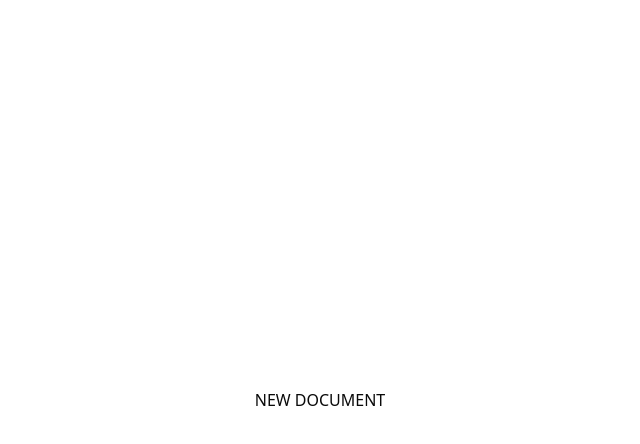
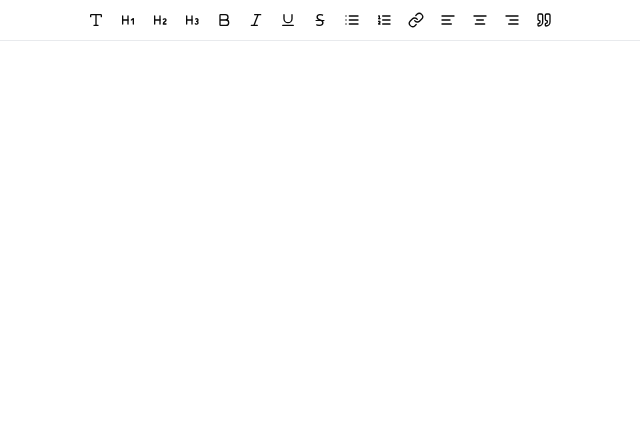
Before and after one commit to wmacall/montra-test, a Next.js app: page /new-document in a window 1280 px wide. Shown: the top 444 px of the page, without its empty margins (320-960 px from the left). Built offline with nearby package versions, Linux system fonts and the light colour scheme.

Commit message:
🚧 Start implementing editor

```diff
--- a/src/app/globals.css
+++ b/src/app/globals.css
@@ -120,3 +120,61 @@
     @apply bg-background text-foreground;
   }
 }
+
+.tiptap {
+  :first-child {
+    margin-top: 0;
+  }
+
+  blockquote {
+    border-left: 3px solid var(--color-border);
+    margin: 1.5rem 0;
+    padding-left: 1rem;
+  }
+}
+
+h1,
+h2,
+h3,
+h4,
+h5,
+h6 {
+  line-height: 1.1;
+  margin-top: 2.5rem;
+  text-wrap: pretty;
+}
+
+h1,
+h2 {
+  margin-top: 3.5rem;
+  margin-bottom: 1.5rem;
+}
+
+h1 {
+  font-size: 1.4rem;
+}
+
+h2 {
+  font-size: 1.2rem;
+}
+
+h3 {
+  font-size: 1.1rem;
+}
+
+h4,
+h5,
+h6 {
+  font-size: 1rem;
+}
+
+ul,
+ol {
+  padding: 0 1rem;
+  margin: 1.25rem 1rem 1.25rem 0.4rem;
+
+  li p {
+    margin-top: 0.25em;
+    margin-bottom: 0.25em;
+  }
+}
--- a/src/app/new-document/page.tsx
+++ b/src/app/new-document/page.tsx
@@ -1,7 +1,9 @@
+import { Editor } from "@/components/Editor";
+
 export default function NewDocumentPage() {
   return (
-    <div className="flex flex-col items-center justify-center w-full h-screen">
-      <p>NEW DOCUMENT</p>
+    <div className="flex flex-col w-full h-screen">
+      <Editor />
     </div>
   );
 }
--- /dev/null
+++ b/src/components/Editor/index.tsx
@@ -0,0 +1,157 @@
+"use client";
+import { ReactNode } from "react";
+import { useEditor, EditorContent, Editor as EditorType } from "@tiptap/react";
+import StarterKit from "@tiptap/starter-kit";
+import Underline from "@tiptap/extension-underline";
+import Link from "@tiptap/extension-link";
+import TextAlign from "@tiptap/extension-text-align";
+import Blockquote from "@tiptap/extension-blockquote";
+import Strike from "@tiptap/extension-strike";
+import Heading from "@tiptap/extension-heading";
+import Text from "@tiptap/extension-text";
+import Document from "@tiptap/extension-document";
+import Paragraph from "@tiptap/extension-paragraph";
+import OrderedList from "@tiptap/extension-ordered-list";
+import ListItem from "@tiptap/extension-list-item";
+import BulletList from "@tiptap/extension-bullet-list";
+import {
+  Bold,
+  Italic,
+  Underline as UnderlineIcon,
+  List,
+  ListOrdered,
+  Heading1,
+  Heading2,
+  Heading3,
+  Link as LinkIcon,
+  AlignLeft,
+  AlignCenter,
+  AlignRight,
+  Quote,
+  Type,
+} from "lucide-react";
+
+const toolbarButtons: {
+  icon: ReactNode;
+  action: (editor: EditorType) => void;
+}[] = [
+  {
+    icon: <Type size={16} />,
+    action: (editor: EditorType) => editor.chain().focus().setParagraph().run(),
+  },
+  {
+    icon: <Heading1 size={16} />,
+    action: (editor: EditorType) =>
+      editor.chain().focus().toggleHeading({ level: 1 }).run(),
+  },
+  {
+    icon: <Heading2 size={16} />,
+    action: (editor: EditorType) =>
+      editor.chain().focus().toggleHeading({ level: 2 }).run(),
+  },
+  {
+    icon: <Heading3 size={16} />,
+    action: (editor: EditorType) =>
+      editor.chain().focus().toggleHeading({ level: 3 }).run(),
+  },
+  {
+    icon: <Bold size={16} />,
+    action: (editor: EditorType) => editor.chain().focus().toggleBold().run(),
+  },
+  {
+    icon: <Italic size={16} />,
+    action: (editor: EditorType) => editor.chain().focus().toggleItalic().run(),
+  },
+  {
+    icon: <UnderlineIcon size={16} />,
+    action: (editor: EditorType) =>
+      editor.chain().focus().toggleUnderline().run(),
+  },
+  {
+    icon: <s>S</s>,
+    action: (editor: EditorType) => editor.chain().focus().toggleStrike().run(),
+  },
+  {
+    icon: <List size={16} />,
+    action: (editor: EditorType) =>
+      editor.chain().focus().toggleBulletList().run(),
+  },
+  {
+    icon: <ListOrdered size={16} />,
+    action: (editor: EditorType) =>
+      editor.chain().focus().toggleOrderedList().run(),
+  },
+  {
+    icon: <LinkIcon size={16} />,
+    action: (editor: EditorType) =>
+      editor
+        .chain()
+        .focus()
+        .toggleLink({ href: prompt("Enter URL") || "" })
+        .run(),
+  },
+  {
+    icon: <AlignLeft size={16} />,
+    action: (editor: EditorType) =>
+      editor.chain().focus().setTextAlign("left").run(),
+  },
+  {
+    icon: <AlignCenter size={16} />,
+    action: (editor: EditorType) =>
+      editor.chain().focus().setTextAlign("center").run(),
+  },
+  {
+    icon: <AlignRight size={16} />,
+    action: (editor: EditorType) =>
+      editor.chain().focus().setTextAlign("right").run(),
+  },
+  {
+    icon: <Quote size={16} />,
+    action: (editor: EditorType) =>
+      editor.chain().focus().toggleBlockquote().run(),
+  },
+];
+
+export const Editor = () => {
+  const editor = useEditor({
+    extensions: [
+      StarterKit,
+      Document,
+      Paragraph,
+      Underline,
+      Link,
+      Blockquote,
+      Strike,
+      TextAlign,
+      Text,
+      BulletList,
+      OrderedList,
+      ListItem,
+      Heading.configure({
+        levels: [1, 2, 3],
+      }),
+    ],
+    content: "",
+  });
+
+  if (!editor) return null;
+
+  return (
+    <div>
+      <div className="flex flex-col items-center justify-center">
+        <div className="flex w-full justify-center gap-1 items-center py-1.5 border-b border-gray-300/50 bg-white">
+          {toolbarButtons.map((button, index) => (
+            <div
+              key={index}
+              onClick={() => button.action(editor)}
+              className="bg-white h-[28px] w-[28px] flex items-center justify-center cursor-pointer hover:bg-gray-100"
+            >
+              {button.icon}
+            </div>
+          ))}
+        </div>
+      </div>
+      <EditorContent className="mx-6" editor={editor} />
+    </div>
+  );
+};
```
Also changed, not shown: package.json (+11 -0 lines), 1 other file (tests, documents, lock files or other folders).
